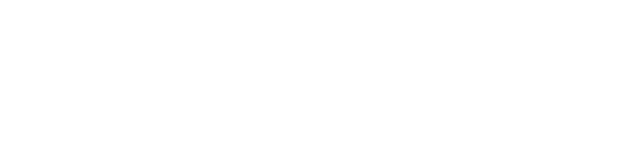
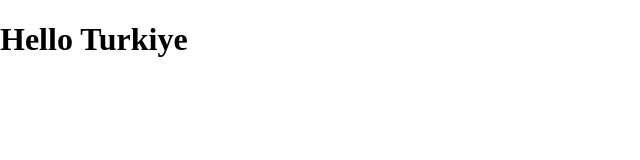
Before and after one commit to hcakil/quote-generator-v2, a plain HTML site: page index.html in a window 1280 px wide. Shown: the whole page, without its empty margins (0-640 px from the left). Drawn offline with Linux system fonts and the light colour scheme.

Commit message:
Hello Turkiye

```diff
--- a/index.html
+++ b/index.html
@@ -9,7 +9,7 @@
     <link rel="stylesheet" href="style.css">
 </head>
 <body>
-
+    <h1> Hello Turkiye</h1>
     <!-- Script  -->
     <script src="script.js">  </script>
 
```
